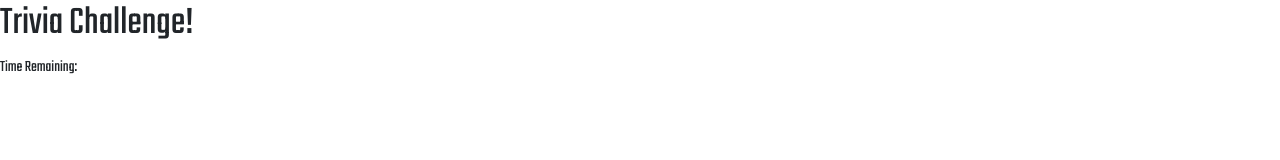
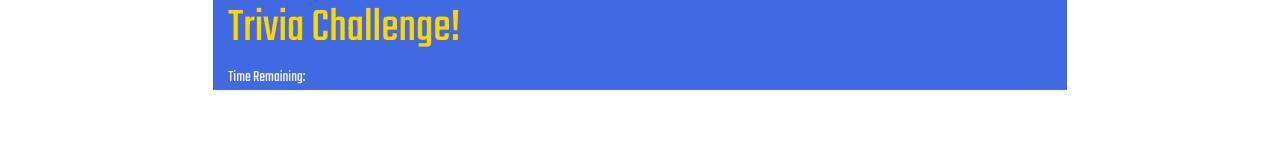
Before and after one commit to ramonb621/TriviaGame, a plain HTML site: page index.html in a window 1280 px wide. Drawn offline with nearby package versions, Linux system fonts and the light colour scheme; a web font is replaced by a local one.

Commit message:
minimal styling started on back-display and main-display to gage a better idea of final outcome of project as I build the code:

```diff
--- a/assets/css/style.css
+++ b/assets/css/style.css
@@ -1,3 +1,15 @@
 body{
     font-family: 'Teko','Francois One', 'Noticia Text', serif;
 }
+h1{
+    color:gold;
+    font-size: 36pt;
+}
+.back-display{
+    display: block;
+    margin: auto;
+    width:980px;
+    height: auto;
+    background-color: royalblue;
+    color:whitesmoke;
+}
--- a/assets/javascript/app.js
+++ b/assets/javascript/app.js
@@ -1,8 +1,5 @@
 $(document).ready(function(){
 
-window.onload = function() {
-    $("#time-remaining").text("10")
-    };
 
 let currentQuestion;
 
@@ -18,7 +15,14 @@ let intervalId;
 let clockRunning = false;
 
 function reset(){
-    time = 0;
+    time = 10;
     $("#time-remaining").text("10")
 }
+window.onload = function() {
+    $("#time-remaining").text("10")
+        intervalId = setInterval(time, 1000);
+        clockRunning = true;
+
+    }
+
 })
--- a/index.html
+++ b/index.html
@@ -14,7 +14,7 @@
 </head>
 <body>
 
-<section class="back-display">
+<section class="back-display col-4 col-md-8">
 
         <h1>Trivia Challenge!</h1>
 
```
